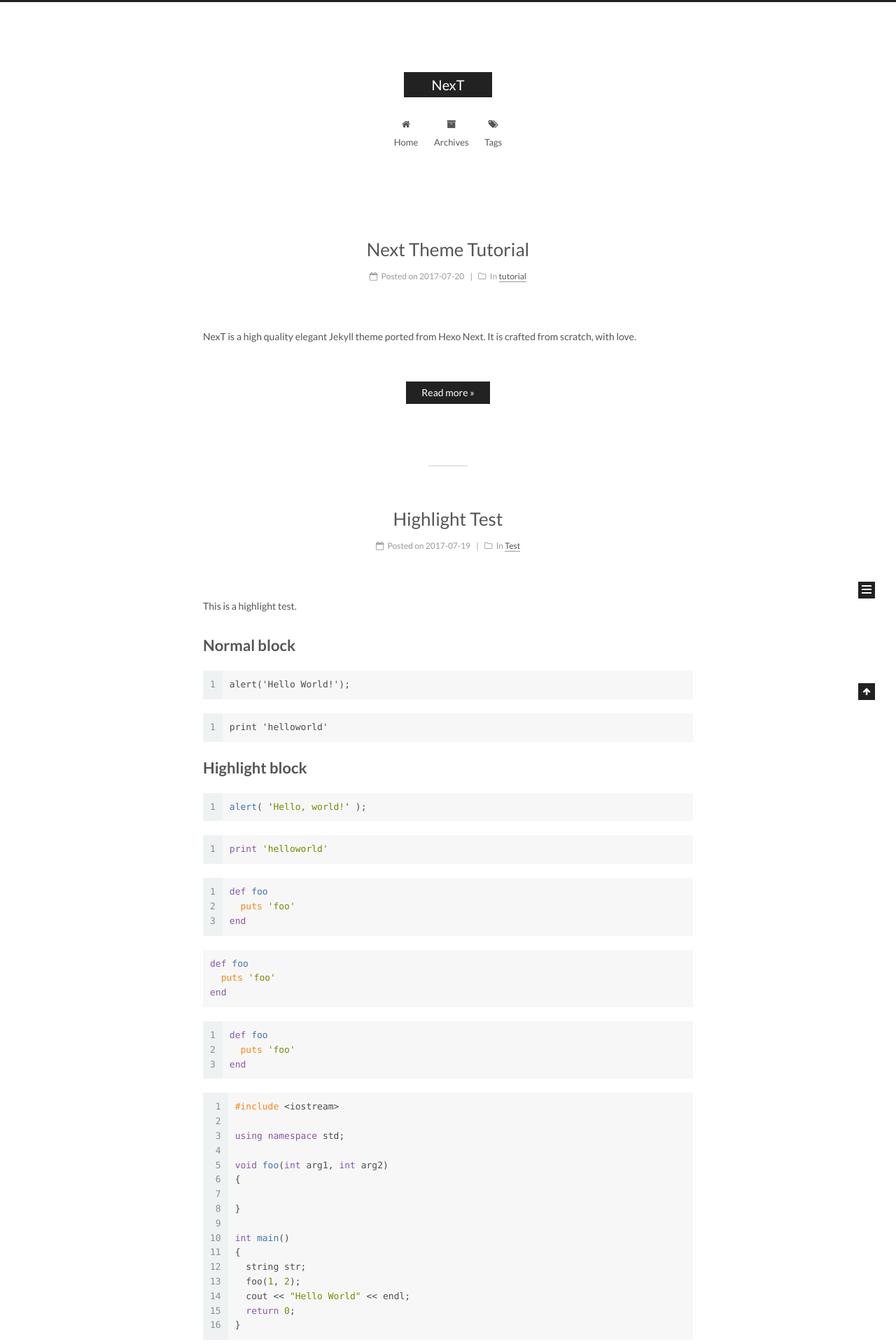
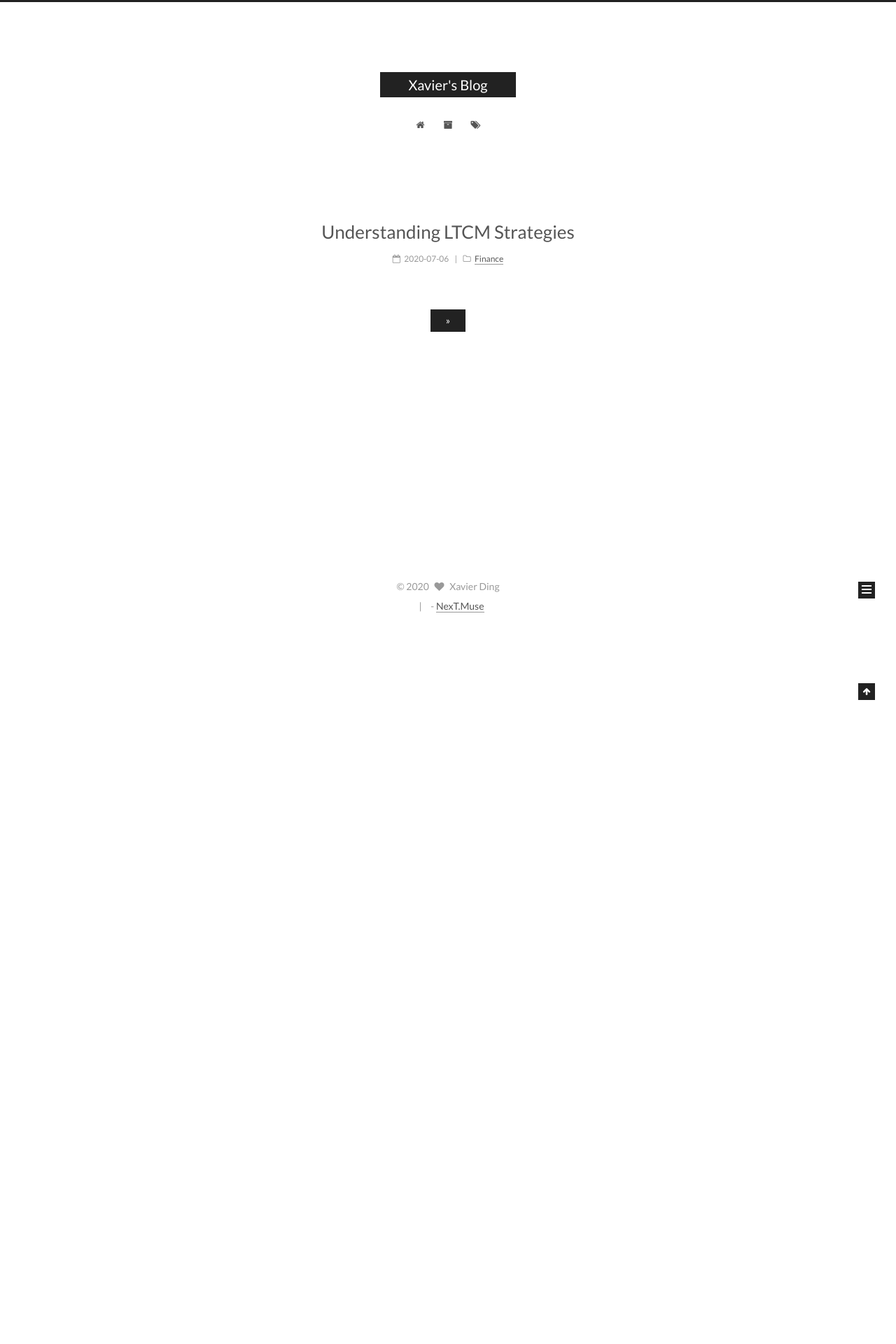
Before and after one commit to XavierDingRotman/xavierdingrotman.github.io, a Jekyll site: the page built from index.html, in a window 1280 px wide. Shown: the top 1920 px of the page at 70% size. Built offline with Jekyll 4.4.1, drawn with Linux system fonts in a browser that asks for light colours; emoji names are drawn with the system emoji font; the list of posts is cut into pages by our own code; after the commit the page ends 900 px from its top, so only the background shows below that; some of the changed text lies outside the part shown.

Commit message:
Initial commit

```diff
--- a/_config.yml
+++ b/_config.yml
@@ -4,12 +4,12 @@
 # ---------------------------------------------------------------
 
 # Site
-title: NexT
+title: Xavier's Blog
 subtitle:
 description:
-author: John Doe
+author: Xavier Ding
 # Support language: de, en, fr-FR, id, ja, ko, pt-BR, pt, ru, zh-Hans, zh-hk, zh-tw
-language: en
+language: en, zh-Hans
 date_format: '%Y-%m-%d'
 
 # URL
--- /dev/null
+++ b/_posts/2020-07-06-ltcm-case.md
@@ -0,0 +1,12 @@
+---
+layout: post
+title: Understanding LTCM Strategies
+date: 2020-07-06 10:43
+category:
+- Finance
+author:
+tags:
+- Finance
+- Reading
+summary:
+---
```
Also changed, not shown: _posts/_hide/2013-12-24-categories.md (renamed from _posts/2013-12-24-categories.md), _posts/_hide/2013-12-24-elements.md (renamed from _posts/2013-12-24-elements.md), _posts/_hide/2013-12-24-link-post.md (renamed from _posts/2013-12-24-link-post.md), _posts/_hide/2013-12-24-long-title.md (renamed from _posts/2013-12-24-long-title.md), _posts/_hide/2013-12-24-tags.md (renamed from _posts/2013-12-24-tags.md), _posts/_hide/2013-12-24-中文測試.md (renamed from _posts/2013-12-24-中文測試.md), _posts/_hide/2013-12-24-日本語テスト.md (renamed from _posts/2013-12-24-日本語テスト.md), _posts/_hide/2013-12-25-block.md (renamed from _posts/2013-12-25-block.md), _posts/_hide/2013-12-25-excerpts.md (renamed from _posts/2013-12-25-excerpts.md), _posts/_hide/2013-12-26-images.md (renamed from _posts/2013-12-26-images.md), _posts/_hide/2014-02-16-Mathjax-with-jekyll.md (renamed from _posts/2014-02-16-Mathjax-with-jekyll.md), _posts/_hide/2014-11-18-gallery-post.md (renamed from _posts/2014-11-18-gallery-post.md), _posts/_hide/2015-09-19-emoji-test.md (renamed from _posts/2015-09-19-emoji-test.md), _posts/_hide/2017-07-19-highlight-test.md (renamed from _posts/2017-07-19-highlight-test.md), 1 more files.
